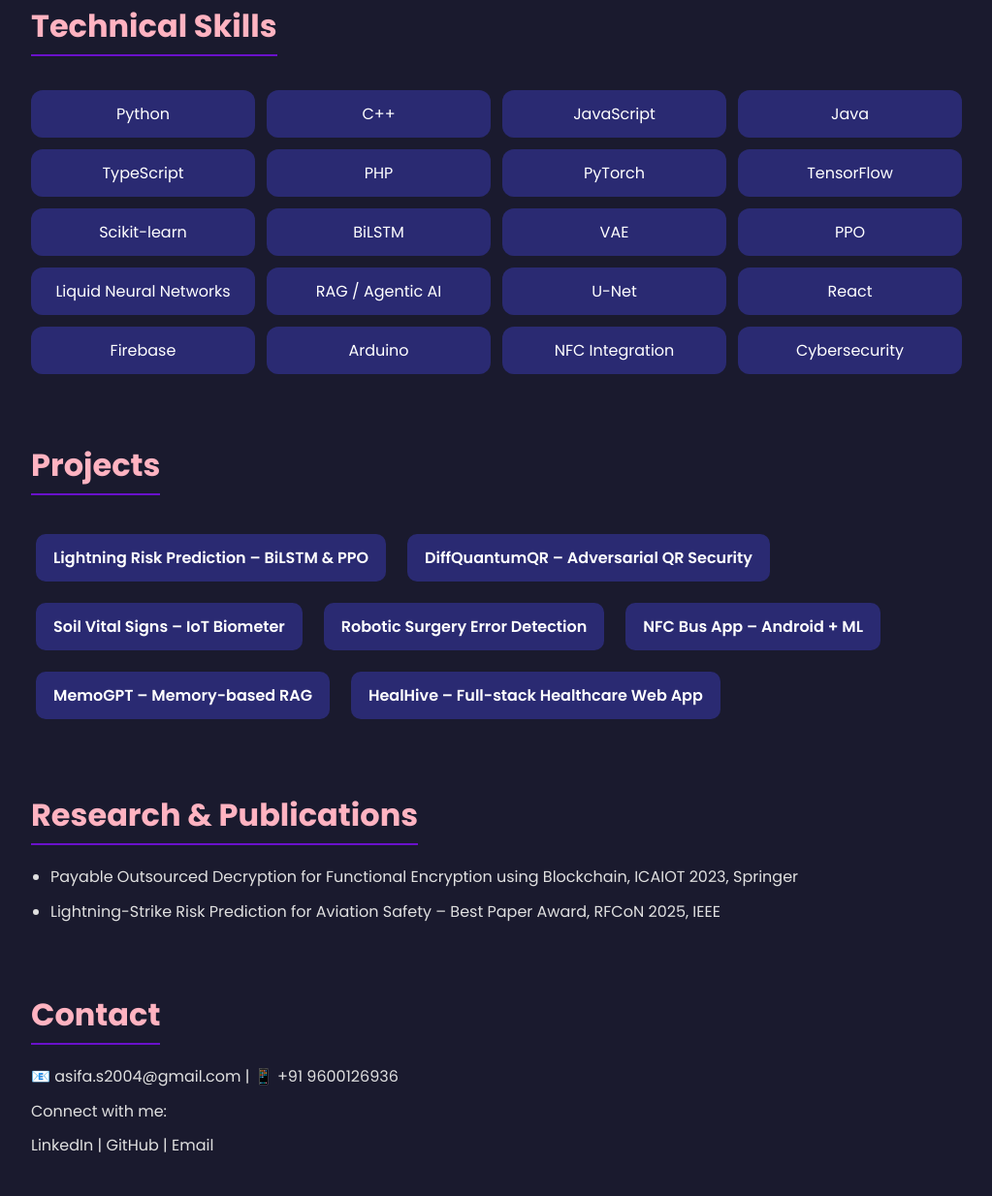
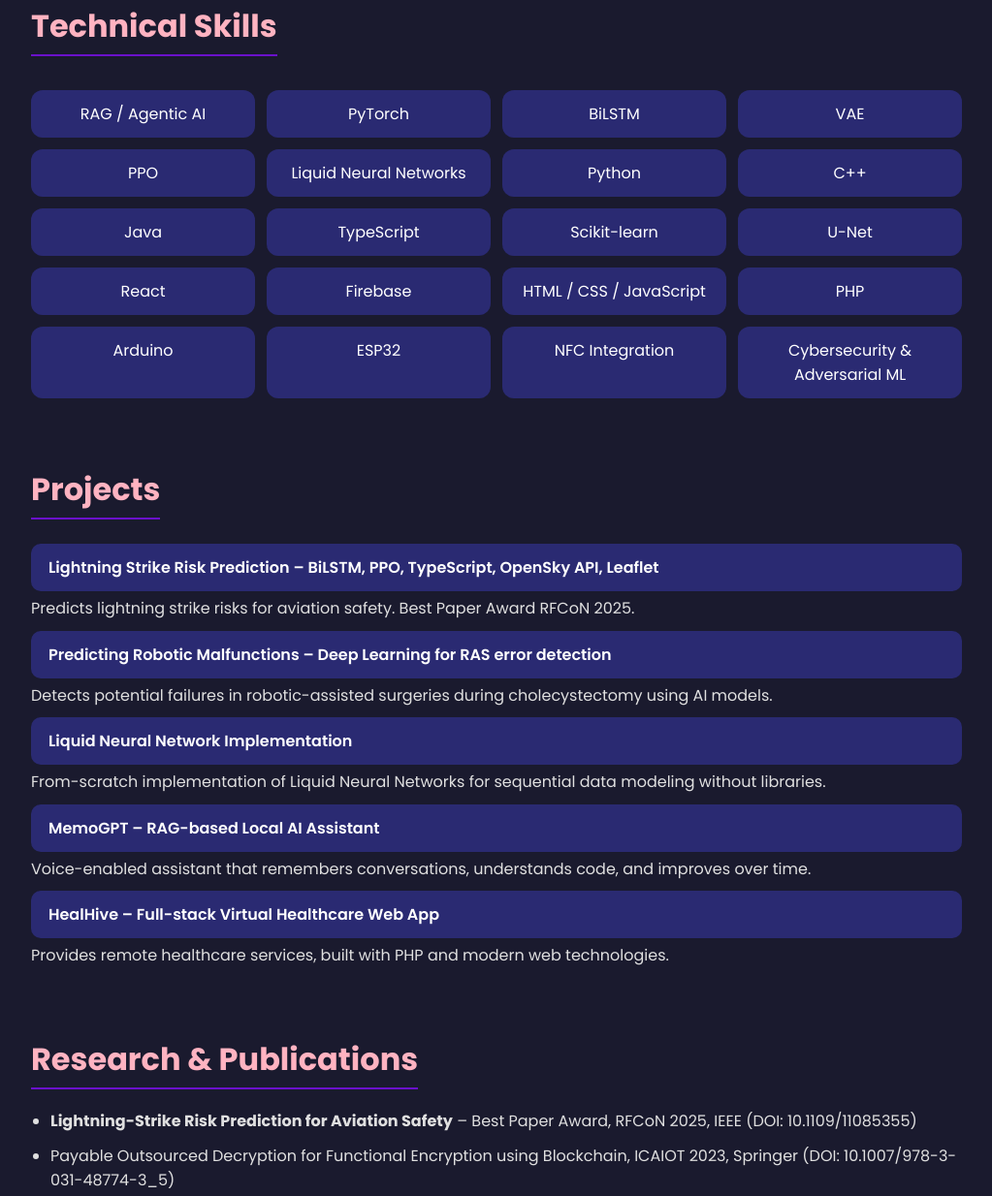
Before and after one commit to asifa1510/portfolio, a plain HTML site: page index.html in a window 1280 px wide. Shown: the part 660-1894 px from the top of the page at 97% size, without its empty margins (128-1151 px from the left). Drawn offline with Linux system fonts and the light colour scheme.

Commit message:
Add initial portfolio website

```diff
--- a/index.html
+++ b/index.html
@@ -1,4 +1,4 @@
- <!DOCTYPE html>
+<!DOCTYPE html>
 <html lang="en">
 <head>
 <meta charset="UTF-8">
@@ -36,7 +36,7 @@ ul { margin-left:20px; }
 .card:hover { transform: translateY(-5px) scale(1.05); background:#ffb3c1; color:#1a1a2e; }
 
 /* Projects */
-.project-link { display:inline-block; margin:5px; padding:12px 18px; border-radius:10px; background:#2a2a72; color:white; font-weight:600; transition:0.3s; }
+.project-link { display:block; margin:5px 0; padding:12px 18px; border-radius:10px; background:#2a2a72; color:white; font-weight:600; transition:0.3s; }
 .project-link:hover { background:#ffb3c1; color:#1a1a2e; transform:scale(1.05); }
 
 /* Footer */
@@ -68,60 +68,66 @@ footer a:hover { color:#ffe066; }
 <div class="contact">
 <a href="mailto:asifa.s2004@gmail.com">📧 Email</a>
 <a href="https://www.linkedin.com/in/s-asifa-896741250/" target="_blank">🌐 LinkedIn</a>
-<a href="https://github.com/yourusername" target="_blank">GitHub</a>
+<a href="https://github.com/asifa1510" target="_blank">GitHub</a>
 <a href="https://scholar.google.com/citations?user=yourID" target="_blank">Google Scholar</a>
 </div>
 </header>
 
 <section id="about" class="fadeIn">
 <h2>Professional Summary</h2>
-<p>Motivated and detail-oriented Software Engineering student with expertise in AI, ML, Cybersecurity, and Generative AI (LLMs, RAG). Recognized with Best Paper Award (RFCoN 2025) and published in Springer. Skilled in full-stack development, IoT, applied deep learning, and interdisciplinary collaboration.</p>
+<p>Motivated Software Engineering student specializing in AI, ML, Cybersecurity, and Generative AI (LLMs, RAG). Published in Springer, recognized with Best Paper Award (RFCoN 2025). Skilled in full-stack development, IoT, deep learning, and interdisciplinary project execution.</p>
 </section>
 
 <section id="skills" class="fadeIn">
 <h2>Technical Skills</h2>
 <div class="cards">
-<span class="card">Python</span>
-<span class="card">C++</span>
-<span class="card">JavaScript</span>
-<span class="card">Java</span>
-<span class="card">TypeScript</span>
-<span class="card">PHP</span>
+<span class="card">RAG / Agentic AI</span>
 <span class="card">PyTorch</span>
-<span class="card">TensorFlow</span>
-<span class="card">Scikit-learn</span>
 <span class="card">BiLSTM</span>
 <span class="card">VAE</span>
 <span class="card">PPO</span>
 <span class="card">Liquid Neural Networks</span>
-<span class="card">RAG / Agentic AI</span>
+<span class="card">Python</span>
+<span class="card">C++</span>
+<span class="card">Java</span>
+<span class="card">TypeScript</span>
+<span class="card">Scikit-learn</span>
 <span class="card">U-Net</span>
 <span class="card">React</span>
 <span class="card">Firebase</span>
+<span class="card">HTML / CSS / JavaScript</span>
+<span class="card">PHP</span>
 <span class="card">Arduino</span>
+<span class="card">ESP32</span>
 <span class="card">NFC Integration</span>
-<span class="card">Cybersecurity</span>
+<span class="card">Cybersecurity & Adversarial ML</span>
 </div>
 </section>
 
 <section id="projects" class="fadeIn">
 <h2>Projects</h2>
-<div class="cards">
-<a href="https://github.com/yourusername/lightning-risk" target="_blank" class="project-link">Lightning Risk Prediction – BiLSTM & PPO</a>
-<a href="https://github.com/yourusername/diffquantumqr" target="_blank" class="project-link">DiffQuantumQR – Adversarial QR Security</a>
-<a href="https://github.com/yourusername/soil-vital-signs" target="_blank" class="project-link">Soil Vital Signs – IoT Biometer</a>
-<a href="https://github.com/yourusername/ras-errors" target="_blank" class="project-link">Robotic Surgery Error Detection</a>
-<a href="https://github.com/yourusername/nfc-bus-app" target="_blank" class="project-link">NFC Bus App – Android + ML</a>
-<a href="https://github.com/yourusername/memogpt" target="_blank" class="project-link">MemoGPT – Memory-based RAG</a>
-<a href="https://github.com/yourusername/healhive" target="_blank" class="project-link">HealHive – Full-stack Healthcare Web App</a>
-</div>
+
+<a href="https://github.com/asifa1510/LightningStrikeRisk" target="_blank" class="project-link">Lightning Strike Risk Prediction – BiLSTM, PPO, TypeScript, OpenSky API, Leaflet</a>
+<p>Predicts lightning strike risks for aviation safety. Best Paper Award RFCoN 2025.</p>
+
+<a href="https://github.com/asifa1510/PredictingRoboticMalfunctions" target="_blank" class="project-link">Predicting Robotic Malfunctions – Deep Learning for RAS error detection</a>
+<p>Detects potential failures in robotic-assisted surgeries during cholecystectomy using AI models.</p>
+
+<a href="https://github.com/asifa1510/LNN" target="_blank" class="project-link">Liquid Neural Network Implementation</a>
+<p>From-scratch implementation of Liquid Neural Networks for sequential data modeling without libraries.</p>
+
+<a href="https://github.com/asifa1510/MemoGPT" target="_blank" class="project-link">MemoGPT – RAG-based Local AI Assistant</a>
+<p>Voice-enabled assistant that remembers conversations, understands code, and improves over time.</p>
+
+<a href="https://github.com/asifa1510/HealHive-Healthcare_Website" target="_blank" class="project-link">HealHive – Full-stack Virtual Healthcare Web App</a>
+<p>Provides remote healthcare services, built with PHP and modern web technologies.</p>
 </section>
 
 <section id="research" class="fadeIn">
 <h2>Research & Publications</h2>
 <ul>
-<li>Payable Outsourced Decryption for Functional Encryption using Blockchain, ICAIOT 2023, Springer</li>
-<li>Lightning-Strike Risk Prediction for Aviation Safety – Best Paper Award, RFCoN 2025, IEEE</li>
+<li><strong>Lightning-Strike Risk Prediction for Aviation Safety</strong> – Best Paper Award, RFCoN 2025, IEEE (DOI: 10.1109/11085355)</li>
+<li>Payable Outsourced Decryption for Functional Encryption using Blockchain, ICAIOT 2023, Springer (DOI: 10.1007/978-3-031-48774-3_5)</li>
 </ul>
 </section>
 
@@ -130,7 +136,7 @@ footer a:hover { color:#ffe066; }
 <p>📧 asifa.s2004@gmail.com | 📱 +91 9600126936</p>
 <p>Connect with me:</p>
 <a href="https://www.linkedin.com/in/s-asifa-896741250/" target="_blank">LinkedIn</a> |
-<a href="https://github.com/yourusername" target="_blank">GitHub</a> |
+<a href="https://github.com/asifa1510" target="_blank">GitHub</a> |
 <a href="mailto:asifa.s2004@gmail.com">Email</a>
 </section>
 
```
